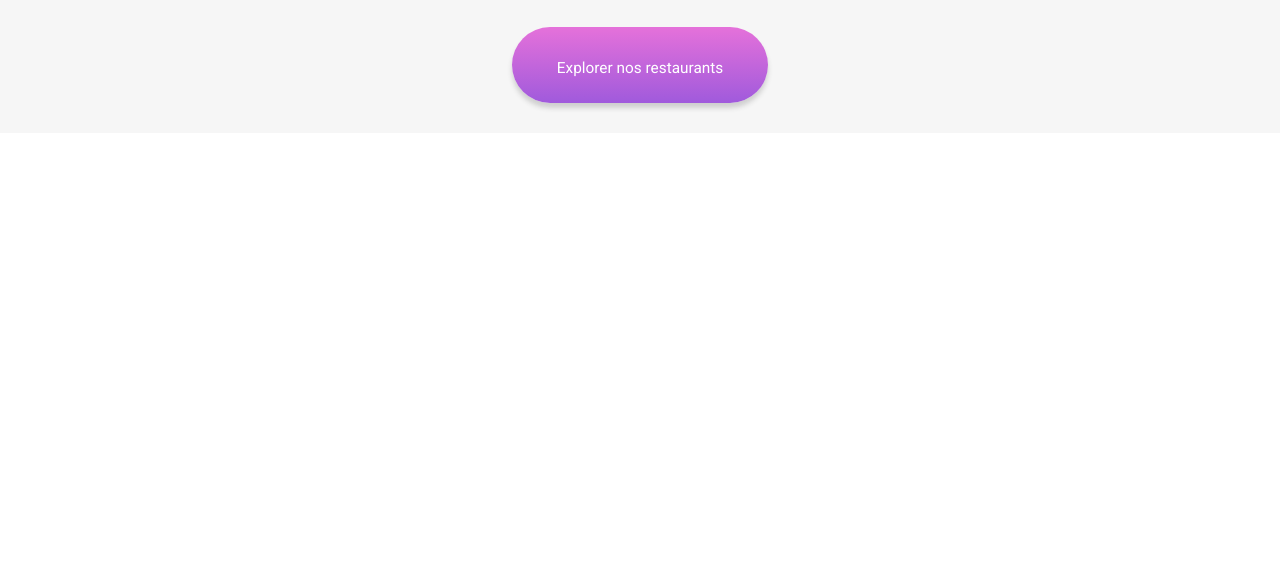
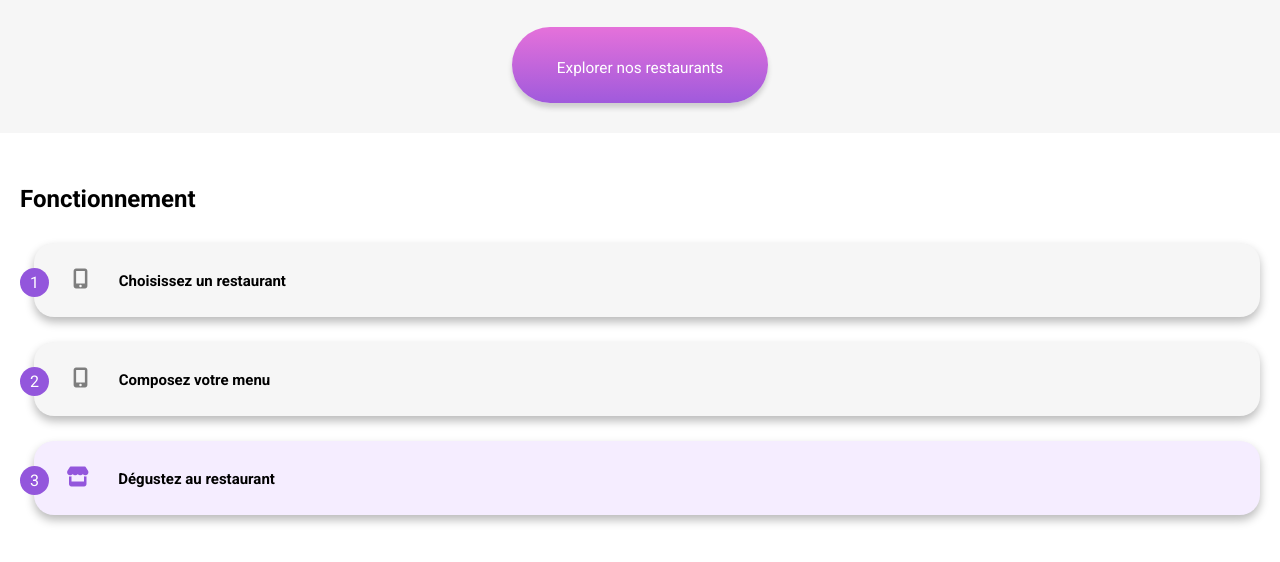
Before and after one commit to kalilmedfai/Projet-3-Ohmyfood, a website: page index.html in a window 1280 px wide. Shown: the part 306-868 px from the top of the page. Before the commit the page ends 800 px from the top, so only its background shows below. Drawn offline with Linux system fonts and the light colour scheme; a web font is replaced by a local one.

Commit message:
Fonctioning 3 btn

```diff
--- a/index.html
+++ b/index.html
@@ -51,5 +51,37 @@
 
         </header>
 
+        <div class="functioning">
+
+            <h2>
+                Fonctionnement
+            </h2>
+
+            <div class="buttons">
+                <p>1</p>
+                <button type="button">
+                    <i class="fa-solid fa-mobile-screen-button"></i>
+                    Choisissez un restaurant
+                </button>
+            </div>
+
+            <div class="buttons">
+                <p>2</p>
+                <button type="button">
+                    <i class="fa-solid fa-mobile-screen-button"></i>
+                    Composez votre menu
+                </button>
+            </div>
+
+            <div class="buttons">
+                <p>3</p>
+                <button type="button">
+                    <i class="fa-solid fa-store"></i>
+                    Dégustez au restaurant
+                </button>
+            </div>
+
+        </div>
+
     </body>
 </html>
--- a/sass/main.scss
+++ b/sass/main.scss
@@ -3,3 +3,4 @@
 @import 'utils/_variables.scss';
 @import 'utils/_mixins.scss';
 @import 'layouts/_header.scss';
+@import 'pages/fonctioning';
--- /dev/null
+++ b/sass/pages/_fonctioning.scss
@@ -0,0 +1,58 @@
+.functioning {
+
+    margin: 0 20px 48px;
+
+    h2 {
+        margin: 52px 0 30px;
+    }
+    div {
+        display: flex;
+    }
+}
+
+.buttons {
+
+    margin-bottom: 20px;
+
+    p {
+        display: flex;
+        align-items: center;
+        margin: 25px 0;
+        padding: 5px 10px;
+        color: white;
+        background-color: $color_primary;
+        border-radius: 20px;
+        position: relative;
+    }
+
+    button {
+        width: 100%;
+        height: 74px;
+        margin-left: -15px;
+        background: none;
+        text-align: left;
+        font-weight: 600;
+        border: none;
+        font-size: 15px;
+        border-radius: 20px;
+        background: #f6f6f6;
+        box-shadow: 0px 5px 10px rgb(186, 186, 186);
+        i {
+            padding: 0 27px 0 33px;
+            font-size: 20px;
+            color: #7e7e7e;
+        }
+    }
+
+    &:nth-child(4) {
+        button {
+            background-color: #f5edff;
+        }
+
+        i {
+            color: $color_primary;
+            padding-right: 25.5px;
+            padding-left: 26.5px;
+        }
+    }
+}
```
Also changed, not shown: public/css/style.css, 1 other file.
